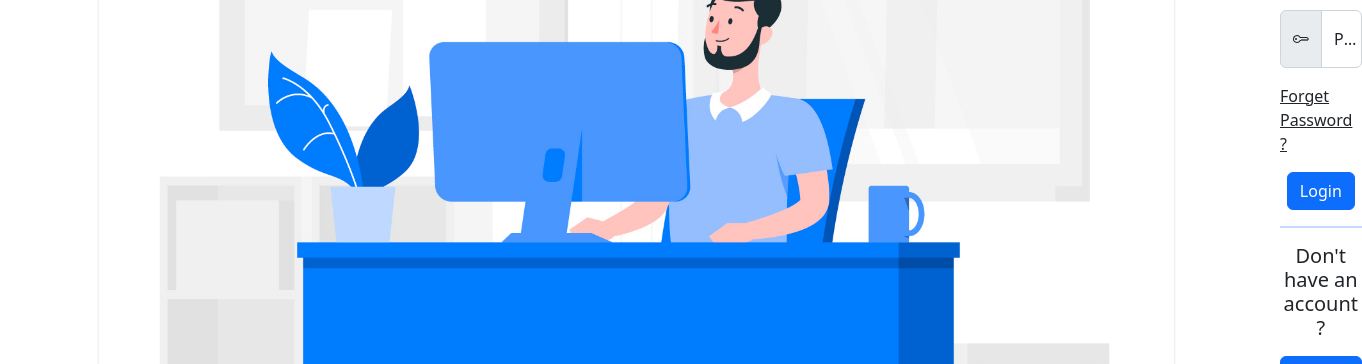
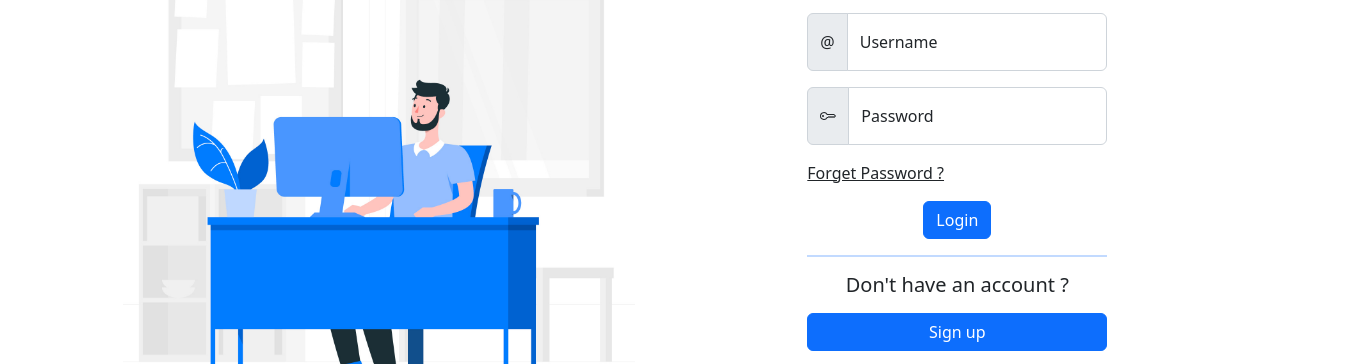
Before and after one commit to MhmdAtout/signup-signin, a plain HTML site: page index.html in a window 1280 px wide. Shown: the part 208-572 px from the top of the page, 1362 px wide, since content can reach past the window. Drawn offline with nearby package versions, Linux system fonts and the light colour scheme.

Commit message:
edting styles that won't be applied with Bootstrap

```diff
--- a/styles.css
+++ b/styles.css
@@ -1,20 +1,29 @@
-*{
-    border: 0;
-    margin: 0;
-    padding: 0;
-    box-sizing: border-box;
+.page{
+    width: 100vw;
+    height: 100vh;
+    overflow-y: scroll;
 }
 
 img{
-    width: 100vw;
-    height: 100vh;
+    width: 100%;
+    height: 100%;
     object-fit: cover;
 }
 
-.page{
-    width: 100vw;
-    height: 100vh;
-    display: flex;
-    justify-content: center;
-    align-items: center;
+.form{
+    padding: 50px;
+    width: 400px;
 }
+.icon{
+    margin: 0 20px;
+}
+
+.background{
+    width: 40%;
+    height: 80%;
+
+}
+
+.chr{
+    width: 48%;
+}
```
